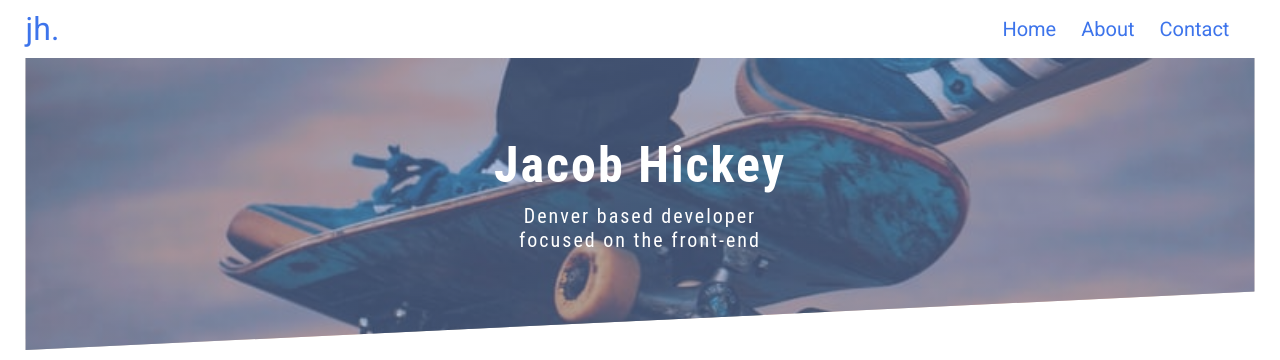
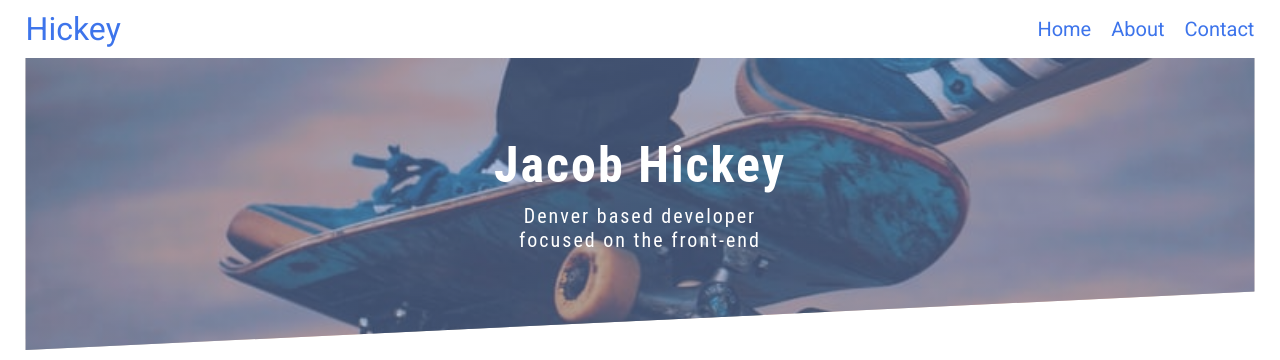
Before and after one commit to LaunchPad90/Portfolio, a Gatsby site: page / in a window 1280 px wide. Shown: the top 360 px of the page. Built offline with nearby package versions, Linux system fonts and the light colour scheme; Gatsby itself is replaced by a stand-in of ours; a web font is replaced by a local one.

Commit message:
header update

```diff
--- a/src/components/header.js
+++ b/src/components/header.js
@@ -22,7 +22,6 @@ export default function Header() {
 
   const ListLink = styled(Link)`
     display: inline-block;
-    margin-right: 2.5rem;
     text-decoration: none;
     color: rgb(61, 116, 235);
     font-family: Roboto, sans serif, monospace;
@@ -31,12 +30,16 @@ export default function Header() {
       font-size: 3.2rem;
       margin-right: auto;
     }
+
+    &.home, &.about {
+      margin-right: 2rem;
+    }
   `;
 
   return(
       <NavLinks>
-          <ListLink className="name" to="/">jh.</ListLink>
-          <ListLink>Home</ListLink>
+          <ListLink className="name" to="/">Hickey</ListLink>
+          <ListLink className="home">Home</ListLink>
           <ListLink className="about" to="/about/">About</ListLink>
           <ListLink className="contact" to="/contact/">Contact</ListLink>
       </NavLinks>
```
